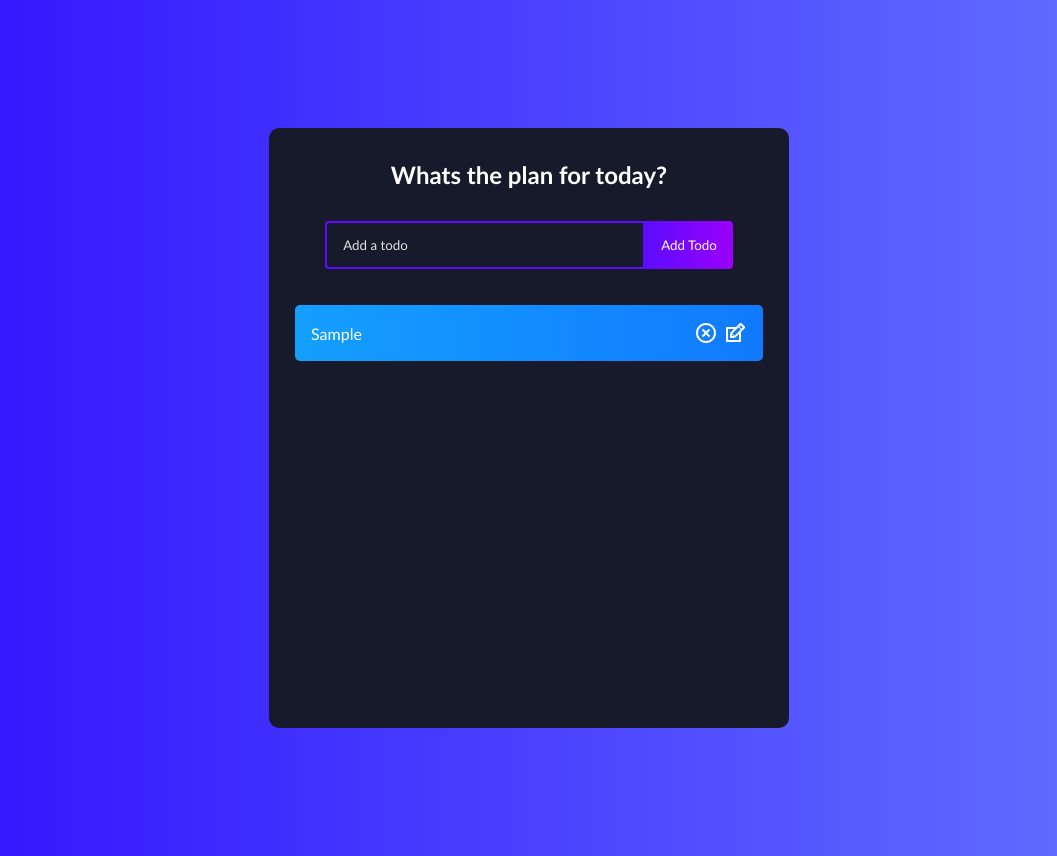
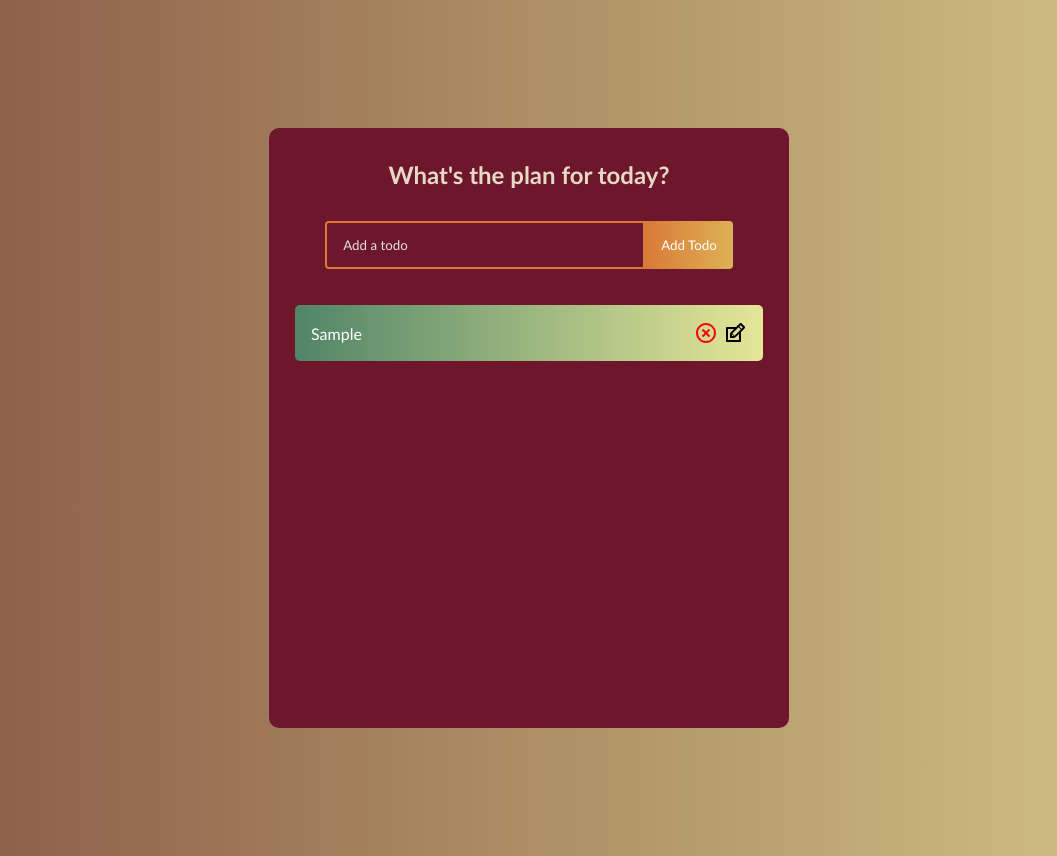
Before and after one commit to IVIehr/hook-project, a React (Create React App) app: page / in a window 1280 px wide. Both pictures are taken after typing "Sample" into the empty fields and a click on the button "Add Todo". Shown: the whole page, without its empty margins (111-1168 px from the left). Built offline with nearby package versions, Linux system fonts and the light colour scheme.

Commit message:
Refactor the code and change the css

```diff
--- a/src/App.js
+++ b/src/App.js
@@ -1,6 +1,6 @@
-import TodoForm from './components/TodoForm';
 import TodoList from './components/TodoList';
-import './App.css';
+// import './App.css';
+import './newStyle.css';
 
 function App() {
   return (
--- a/src/components/Todo.jsx
+++ b/src/components/Todo.jsx
@@ -32,7 +32,6 @@ function Todo({todos, completeTodo, removeTodo, updateTodo}) {
             <div className='icons'>
                 <RiCloseCircleLine
                     onClick={() => removeTodo(todo.id)}
-                    style = {{cursor: 'pointer'}}
                     className="delete-icon"
                 />
                 <TiEdit
--- a/src/components/TodoForm.jsx
+++ b/src/components/TodoForm.jsx
@@ -13,6 +13,7 @@ function TodoForm({onSubmit, edit}) {
   }
 
   const handleSubmit = e => {
+    // prevent the default action => disapearing the components after submitting the form
     e.preventDefault();
 
     onSubmit({
@@ -40,7 +41,7 @@ function TodoForm({onSubmit, edit}) {
         </>
         :
         <>
-            <input
+          <input
           className='todo-input'
           ref={inputRef}
           type="text"
--- a/src/components/TodoList.jsx
+++ b/src/components/TodoList.jsx
@@ -6,7 +6,7 @@ function TodoList() {
     const [todos, setTodos] = useState([]);
 
     const addTodo = todo => {
-        // Ignore the free text
+        // Ignore the free space
         if (!todo.text || /^\s*$/.test(todo.text)) {
             return
         }
@@ -20,6 +20,7 @@ function TodoList() {
             return
         }
 
+        // Previous todos
         setTodos(prev => prev.map(item => (item.id === todoId ? newValue : item)));
     };
 
@@ -41,7 +42,7 @@ function TodoList() {
 
     return (
         <>
-            <h1>Whats the plan for today?</h1>
+            <h1>What's the plan for today?</h1>
             <TodoForm onSubmit={addTodo} />
             <Todo todos={todos} completeTodo={completeTodo} removeTodo={removeTodo} updateTodo={updateTodo} />
         </>
--- /dev/null
+++ b/src/newStyle.css
@@ -0,0 +1,144 @@
+* {
+    box-sizing: border-box;
+    margin: 0;
+    padding: 0;
+    font-family: 'Trebuchet MS', 'Lucida Sans Unicode', 'Lucida Grande',
+      'Lucida Sans', Arial, sans-serif;
+  }
+
+  body {
+    background: rgb(136,88,69);
+    background: linear-gradient(90deg, rgba(136,88,69,1) 0%, rgba(210,196,133,1) 100%);
+  }
+  .todo-app {
+    display: flex;
+    flex-direction: column;
+    justify-content: start;
+    width: 520px;
+    min-height: 600px;
+    background: #6E162C;
+    text-align: center;
+    margin: 128px auto;
+    border-radius: 10px;
+    padding-bottom: 32px;
+  }
+
+  h1 {
+    margin: 32px 0;
+    color: #E6DAC5;
+    font-size: 24px;
+  }
+
+  .complete {
+    text-decoration: line-through;
+    opacity: 0.4;
+  }
+
+  .todo-form {
+    margin-bottom: 32px;
+  }
+
+  .todo-input {
+    padding: 14px 32px 14px 16px;
+    border-radius: 4px 0 0 4px;
+    border: 2px solid #D97A36;
+    outline: none;
+    width: 320px;
+    background: transparent;
+    color: #E6DAC5;
+  }
+
+  .todo-input::placeholder {
+    color: #e2e2e2;
+  }
+
+  .todo-button {
+    padding: 16px;
+    border: none;
+    border-radius: 0 4px 4px 0;
+    cursor: pointer;
+    outline: none;
+    background: linear-gradient(
+      90deg,
+      rgb(217, 122, 54) 0%,
+      rgb(222, 177, 86) 100%
+    );
+    color: #fff;
+    text-transform: capitalize;
+  }
+
+  .todo-input.edit {
+    border: 2px solid #149fff;
+  }
+
+  .todo-button.edit {
+    background: linear-gradient(
+      90deg,
+      rgba(20, 159, 255, 1) 0%,
+      rgba(17, 122, 255, 1) 100%
+    );
+    padding: 16px 22px;
+  }
+
+  .todo-container {
+    display: flex;
+    flex-direction: row;
+    position: relative;
+  }
+
+  .todo-row {
+    display: flex;
+    justify-content: space-between;
+    align-items: center;
+    margin: 4px auto;
+    color: #fff;
+    background: linear-gradient(
+      90deg,
+      rgb(247, 145, 44) 0%,
+      rgb(232, 189, 72) 100%
+    );
+
+    padding: 16px;
+    border-radius: 5px;
+    width: 90%;
+  }
+
+  .todo-row:nth-child(4n + 1) {
+    background: linear-gradient(
+      90deg,
+      rgb(123, 41, 23) 0%,
+      rgba(226, 108, 61, 0.705) 80%
+    );
+  }
+
+  .todo-row:nth-child(4n + 2) {
+    background: linear-gradient(
+      90deg,
+      rgb(115, 122, 67) 0%,
+      rgb(187, 155, 45) 100%
+    );
+  }
+
+  .todo-row:nth-child(4n + 3) {
+    background: linear-gradient(
+      90deg,
+      rgb(81, 133, 104) 0%,
+      rgb(229, 230, 151) 100%
+    );
+  }
+
+  .icons {
+    display: flex;
+    align-items: center;
+    font-size: 24px;
+    cursor: pointer;
+  }
+
+  .delete-icon {
+    margin-right: 5px;
+    color: rgb(247, 6, 6);
+  }
+
+  .edit-icon {
+    color: #000;
+  }
```
